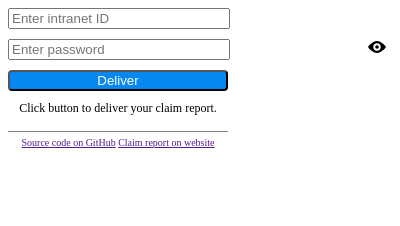
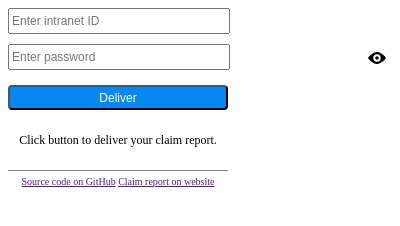
Before and after one commit to binartist/claim-collector, a browser extension: page popup/index.html in a window 400 px wide. Drawn offline with Linux system fonts and the light colour scheme.

Commit message:
adjust alignment

```diff
--- a/popup/app.js
+++ b/popup/app.js
@@ -8,7 +8,7 @@ var password_input = document.querySelector('#password');
 var eye = document.querySelector('#eye');
 var eye_path = document.querySelector('#eye-path');
 var eye_circle = document.querySelector('#eye-circle');
-var hint_label = document.querySelector('span');
+var hint_label = document.querySelector('p');
 
 var hint_container = document.querySelector('.hint-container');
 var fading_circle = document.querySelector('.sk-fading-circle');
--- a/popup/index.html
+++ b/popup/index.html
@@ -22,7 +22,7 @@
     <button id="deliver_btn">Deliver</button>
 </div>
 <div class="hint-container">
-    <span>Click button to deliver your claim report.</span>
+    <p>Click button to deliver your claim report.</p>
 </div>
 <div class="sk-fading-circle" style="display: none;">
     <div class="sk-circle1 sk-circle"></div>
--- a/popup/styles.css
+++ b/popup/styles.css
@@ -1,41 +1,34 @@
-/*.input-field {*/
-    /*width: 100%;*/
-/*}*/
-
 body {
     width: 220px;
 }
 
-/*.input-container {*/
-    /*position: relative;*/
-/*}*/
-
-#intranetId {
-    display: inline-block;
+input {
     width: 214px;
+    height: 20px;
+    font-size: 12px;
 }
 
 #password {
     margin-top: 10px;
-    width: 214px;
 }
 
 #eye {
-    /*display: inline;*/
     position: absolute;
     right: 7px;
-    top: 41px;
+    top: 52px;
 }
 
 .action-container {
-    margin-top: 10px;
+    margin-top: 15px;
 }
 
 .action-container button{
     width: 100%;
+    height: 25px;
     background-color: rgb(7,136,241);
     color: white;
     border-radius: 4px;
+    font-size: 12px;
 }
 
 .action-container button:hover {
@@ -43,10 +36,14 @@ body {
 }
 
 .hint-container {
-    margin: 10px 0;
-    text-align: center;
+    display: flex;
+    align-items: center;
     font-size: 12px;
-    height: 20px;
+    height: 60px;
+}
+
+.hint-container p {
+    margin: auto;
 }
 
 .homepage_btn {
```
